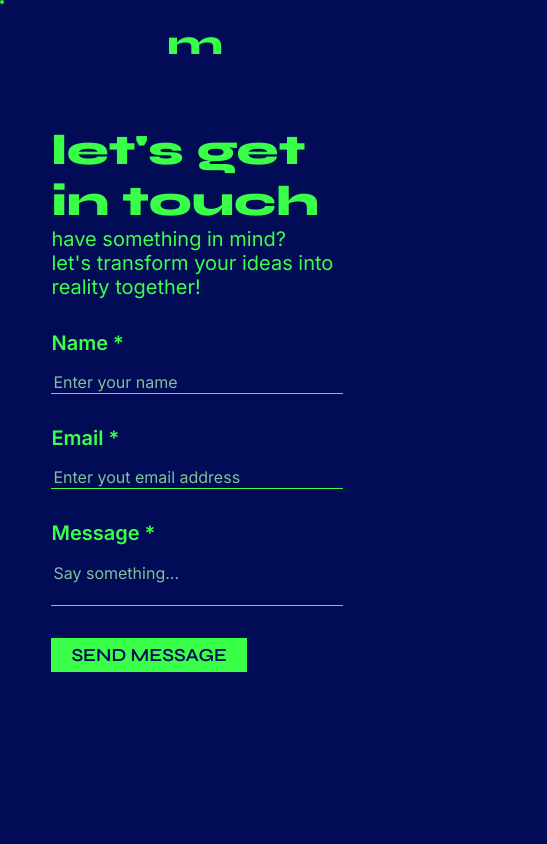
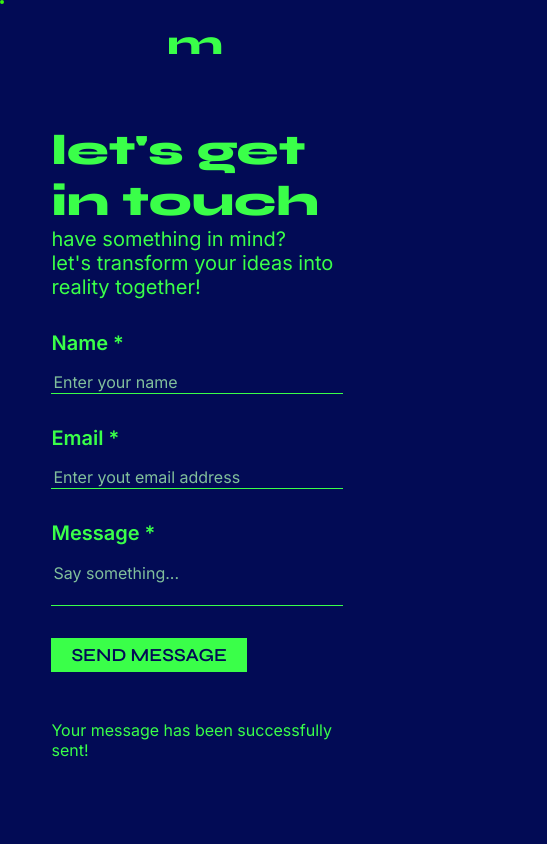
Before and after one commit to marclopezsoler/portfolio-2023, a Next.js app: page /contact in a window 390 px wide. Shown: the top 844 px of the page, 547 px wide, since content can reach past the window. Built offline with nearby package versions, Linux system fonts and the light colour scheme.

Commit message:
fixed contact sizings

```diff
--- a/public/styles/Contact.module.scss
+++ b/public/styles/Contact.module.scss
@@ -14,6 +14,7 @@
 
   flex: 1;
   flex-grow: 1;
+  overflow: hidden;
 }
 
 .contact_page {
@@ -26,6 +27,7 @@
   padding: 4%;
   gap: 2em;
   transition: 0.25s;
+  overflow: hidden;
 }
 
 .first_part {
--- a/public/styles/components/ContactForm.module.scss
+++ b/public/styles/components/ContactForm.module.scss
@@ -80,7 +80,7 @@
   font-weight: 400;
   font-size: $p;
   color: $green;
-  opacity: 0;
+  opacity: 1;
   user-select: none;
   pointer-events: none;
   transition: 0.25s;
@@ -90,7 +90,7 @@
   opacity: 1;
 }
 
-@media only screen and (max-width: 600px) {
+@media only screen and (max-width: 750px) {
   .main {
     .name, .email, .message {
       font-size: $mobile_h4_450;
@@ -109,4 +109,8 @@
       color: $blue;
     }
   }
+
+  .sent{
+    font-size: $mobile_h4_450;
+  }
 }
```
